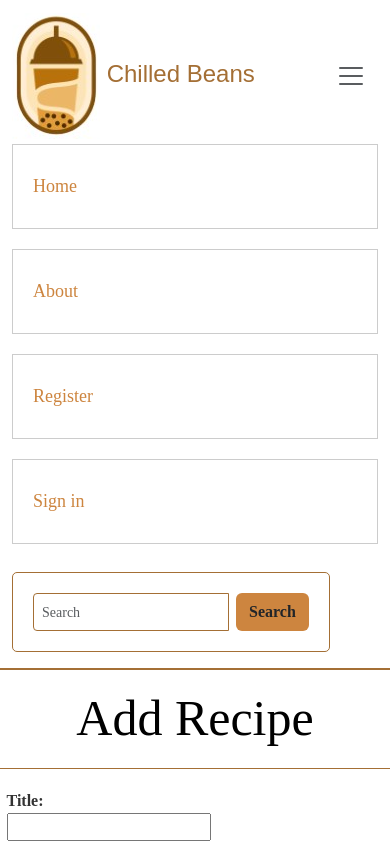
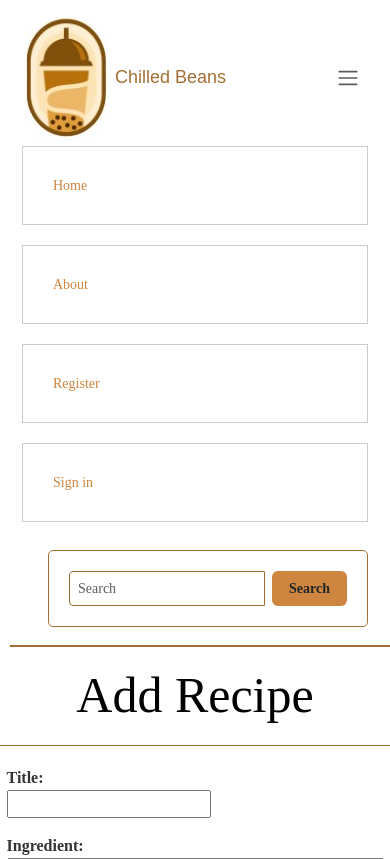
Before and after one commit to SaraMehlis/Chilled-Beans, a Django app: page /form/ in a window 390 px wide, after a click that opens the changed part. Shown: the top 859 px of the page. Run offline with Django 4.2, Linux system fonts and the light colour scheme.

Commit message:
Add media query for tablet size to be more responsive

```diff
--- a/static/css/style.css
+++ b/static/css/style.css
@@ -264,6 +264,44 @@ form {
     text-align: center;
 }
 
+/* tablets */
+@media screen and (max-width: 768px) {
+    /* Navbar styling */
+    .navbar {
+        padding: 10px; /* Reduce padding */
+    }
+
+    .navbar-brand {
+        font-size: 18px; /* Reduce font size */
+    }
+
+    .navbar-nav .nav-link {
+        font-size: 14px; /* Reduce font size */
+        padding: 8px 10px; /* Adjust padding */
+    }
+
+    .navbar-toggler {
+        font-size: 16px; /* Reduce font size */
+        padding: 8px; /* Adjust padding */
+    }
+
+    /* Search bar */
+    .navbar form {
+        margin-left: auto;
+    }
+
+    .navbar form input[type="search"] {
+        font-size: 14px;
+        padding: 6px 8px;
+
+    }
+
+    .navbar form .btn {
+        font-size: 14px;
+        padding: 6px 16px;
+    }
+}
+
 /* search result page */
 @media screen and (max-width: 768px) {
     .container {
```
Also changed, not shown: README.md, 1 other file.
